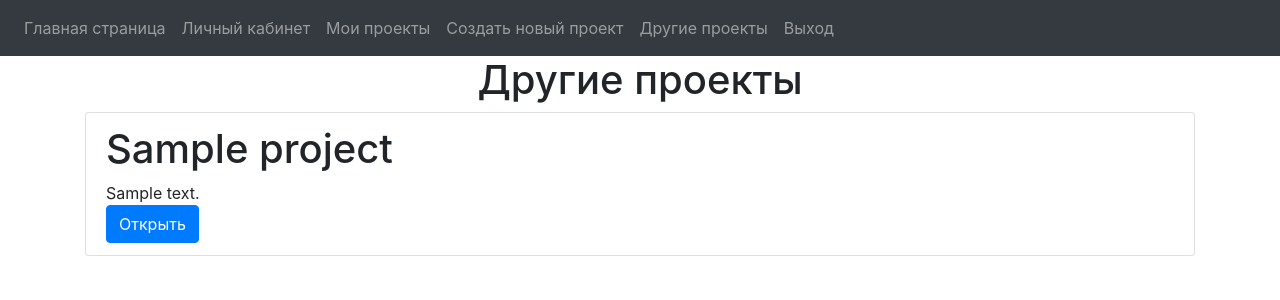
After one commit to V1lad/Student-Project-Manager, a Flask app: page /other_projects in a window 1280 px wide. The commit adds this page. Shown: the top 300 px of the page. Run offline with Flask 3, Linux system fonts and the light colour scheme; a user stored in the database is signed in; tables that the repository leaves empty hold one stand-in row (values such as "Sample post"); some libraries are stand-ins or nearby versions.

```diff
--- a/Main.py
+++ b/Main.py
@@ -4,6 +4,3 @@ app = create_app()
 
 if __name__ == "__main__":
     app.run(debug=True)
-
-# Временные комментарии буду хранить тут.
-# Комментарии на русском следует убрать в финальной версии.йцу
--- a/Web/projects.py
+++ b/Web/projects.py
@@ -2,7 +2,7 @@ from flask import Blueprint, render_template, request, flash, redirect, url_for
 from . import db
 from flask_login import login_required, current_user
 from .models import Project, User, SubProject, Note
-from .functions import has_access_to_note, has_access_to_project, has_access_to_subproject
+from .functions import has_access_to_project
 import json
 
 projects = Blueprint('projects', __name__)
@@ -20,7 +20,8 @@ def allProjects():
 def redactProject(index):
     project = Project.query.filter_by(id=index).first()
     if not has_access_to_project(user=current_user, project=project):
-        return redirect(url_for('allProjects'))
+        return render_template("forbidden.html", user=current_user)
+
     name = request.form.get('name')
     shortDescription = request.form.get('shortDescription')
     fullDescription = request.form.get('fullDescription')
@@ -103,12 +104,15 @@ def newProject():
 @projects.route('/projects/<int:index>', methods=["POST"])
 @login_required
 def showProject(index):
-    # Надо сделать проверку на доступ к проекту.
     if request.method == "POST":
+
+        project = Project.query.filter_by(id=index).first()
+
+        if not has_access_to_project(user=current_user, project=project):
+            return render_template("forbidden.html", user=current_user)
+
         to_create_subproject_name = request.form.get('to_create_subproject_name')
 
-
-        project = Project.query.filter_by(id=index).first()
         subprojects = project.subprojects
 
         # Предотвращаем повторное создание ПОКА НЕТ
@@ -126,11 +130,17 @@ def showProject(index):
 @login_required
 def redactSubProject(index, subproject):
     if request.method == "POST":
+
+        project = Project.query.filter_by(id=index).first()
+
+        if not has_access_to_project(user=current_user, project=project):
+            return render_template("forbidden.html", user=current_user)
+
         name = request.form.get('name')
         description = request.form.get('description')
         delete_word = request.form.get('delete')
 
-        project = Project.query.filter_by(id=index).first()
+
 
 
         subproject = SubProject.query.filter_by(id=subproject).first()
@@ -152,13 +162,18 @@ def redactSubProject(index, subproject):
 @login_required
 def showSubProject(index, subproject):
     if request.method == "POST":
+
+        project = Project.query.filter_by(id=index).first()
+        if not has_access_to_project(user=current_user, project=project):
+            return render_template("forbidden.html", user=current_user)
+
         create_note = request.form.get('create_note')
         content = request.form.get('content')
         content_id = request.form.get('content_id')
         delete = request.form.get('delete')
         complete = request.form.get('complete')
 
-        project = Project.query.filter_by(id=index).first()
+
         subproject = SubProject.query.filter_by(id=subproject).first()
 
         if create_note:
@@ -184,3 +199,9 @@ def showSubProject(index, subproject):
 
         db.session.commit()
         return render_template("show_subproject.html", project=project, user=current_user, subproject=subproject)
+
+@projects.route('/other_projects', methods=["GET"])
+@login_required
+def showOtherProjects():
+    projects = Project.query.all()
+    return render_template("other_projects.html", user=current_user, available_projects = projects)
--- a/Web/templates/base.html
+++ b/Web/templates/base.html
@@ -42,7 +42,7 @@
                 <a class="nav-item nav-link" id="home" href="/home">Личный кабинет</a>
                 <a class="nav-item nav-link" id="my_projects" href="/projects">Мои проекты</a>
                 <a class="nav-item nav-link" id="new_projects" href="/new_project">Создать новый проект</a>
-                <a class="nav-item nav-link" id="other_projects" href="/new_project">Другие проекты</a>
+                <a class="nav-item nav-link" id="other_projects" href="/other_projects">Другие проекты</a>
                 <a class="nav-item nav-link" id="logout" href="/logout">Выход</a>
                 {% endif %}
             </div>
--- /dev/null
+++ b/Web/templates/other_projects.html
@@ -0,0 +1,21 @@
+{% extends "base.html" %}
+
+{% block title %}Другие проекты{% endblock %}
+{% block content %}
+
+<h1 align="center"> Другие проекты  </h1>
+{% for project in available_projects %}
+<ul class="list-group">
+    <li class="list-group-item">
+        <h1>{{ project.name }} </h1>
+        {{ project.shortDescription}} </br>
+        <form action = {{ url_for('.showProject', index=project.id) }} method = "POST">
+        <input type="hidden" name="project" value="{{ project.id }}" />
+        <button  type="submit" class="btn btn-primary">Открыть</button>
+        <br/>
+        </form>
+    </li>
+</ul>
+{% endfor %}
+
+{% endblock %}
```
